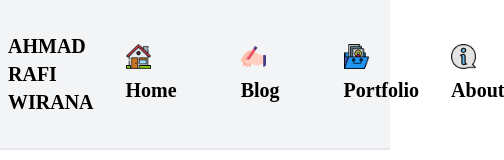
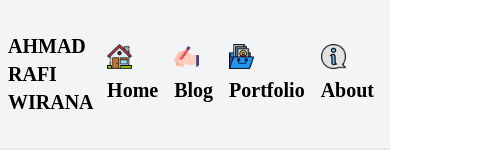
Before and after one commit to ahmadrafidev/Personal-Website-2, a Next.js app: page / in a window 390 px wide. Shown: the top 160 px of the page, 504 px wide, since content can reach past the window. Built offline with nearby package versions, Linux system fonts and the light colour scheme.

Commit message:
change padding in nav

```diff
--- a/components/layout/main-navigation.js
+++ b/components/layout/main-navigation.js
@@ -20,7 +20,7 @@ function MainNavigation() {
       <div class="font-semibold text-xl md:text-2xl font-primary">
         <nav>
           <ul class="flex justify-center items-center">
-            <li class="px-8 hover:underline transform hover:scale-110">
+            <li class="px-2 md:px-8 hover:underline transform hover:scale-110">
               <Link href='/'>
                 <a>
                   <Image
@@ -34,7 +34,7 @@ function MainNavigation() {
                 </a>
               </Link>
             </li>
-            <li class="px-8 hover:underline transform hover:scale-110">
+            <li class="px-2 md:px-8 hover:underline transform hover:scale-110">
               <Link href='/blog'>
                 <a>
                   <Image
@@ -48,7 +48,7 @@ function MainNavigation() {
                 </a>
               </Link>
             </li>
-            <li class="px-8 hover:underline transform hover:scale-110">
+            <li class="px-2 md:px-8 hover:underline transform hover:scale-110">
               <Link href='/portfolio'>
                 <a>
                   <Image
@@ -62,7 +62,7 @@ function MainNavigation() {
                 </a>
               </Link>
             </li>
-            <li class="hover:underline transform hover:scale-110">
+            <li class="px-2 hover:underline transform hover:scale-110">
               <Link href='/about'>
                 <a>
                   <Image
```
